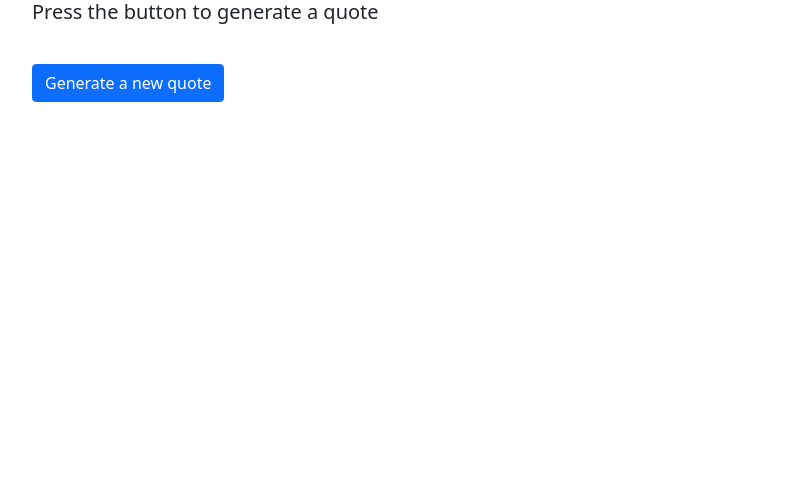
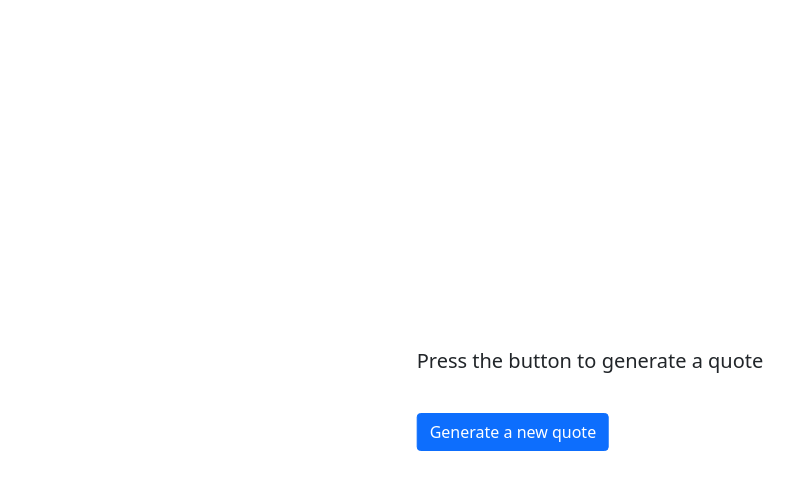
Before and after one commit to aminebenichou/quote-generator, a plain HTML site: page index.html in a window 1280 px wide. Shown: the whole page, without its empty margins (50-844 px from the left). Drawn offline with nearby package versions, Linux system fonts and the light colour scheme.

Commit message:
second commit

```diff
--- a/index.html
+++ b/index.html
@@ -10,13 +10,15 @@
     <title>Random Quotes</title>
 </head>
 <body class="container">
-    <div class=".container-sm">
+    <div class="position-absolute top-50 start-50 translate-middle">
+        <div class=".container-sm">
         <h5 id="quote-text">Press the button to generate a quote</h5> <br>
         <h5 id="author"></h5>
+        </div>
+        <button type="button" id="js-new-quote" class="new-quote btn btn-primary">
+            Generate a new quote
+        </button>
     </div>
-    <button type="button" id="js-new-quote" class="new-quote btn btn-primary">
-        Generate a new quote
-    </button>
 </body>
 <script src="./main.js"></script>
 
```
